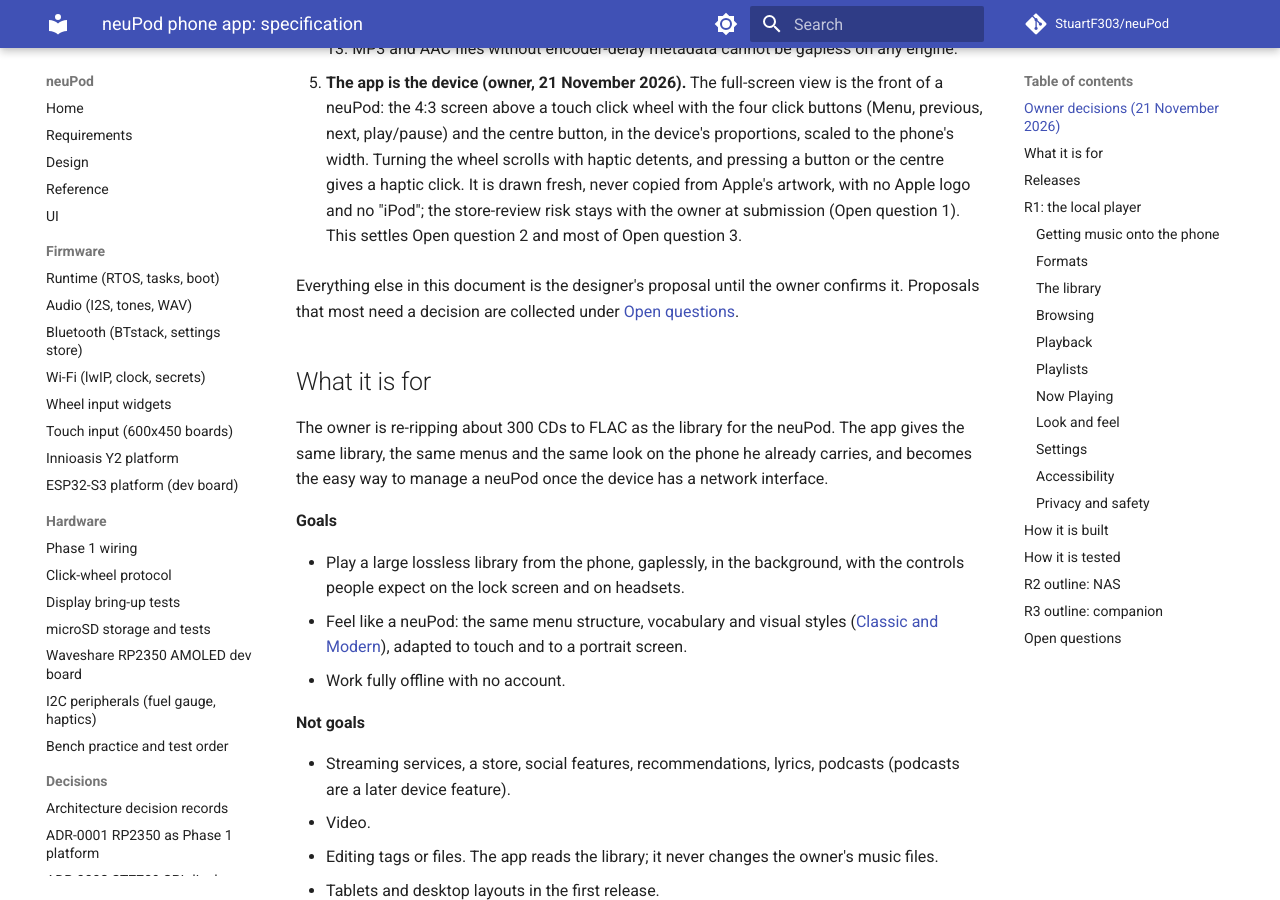
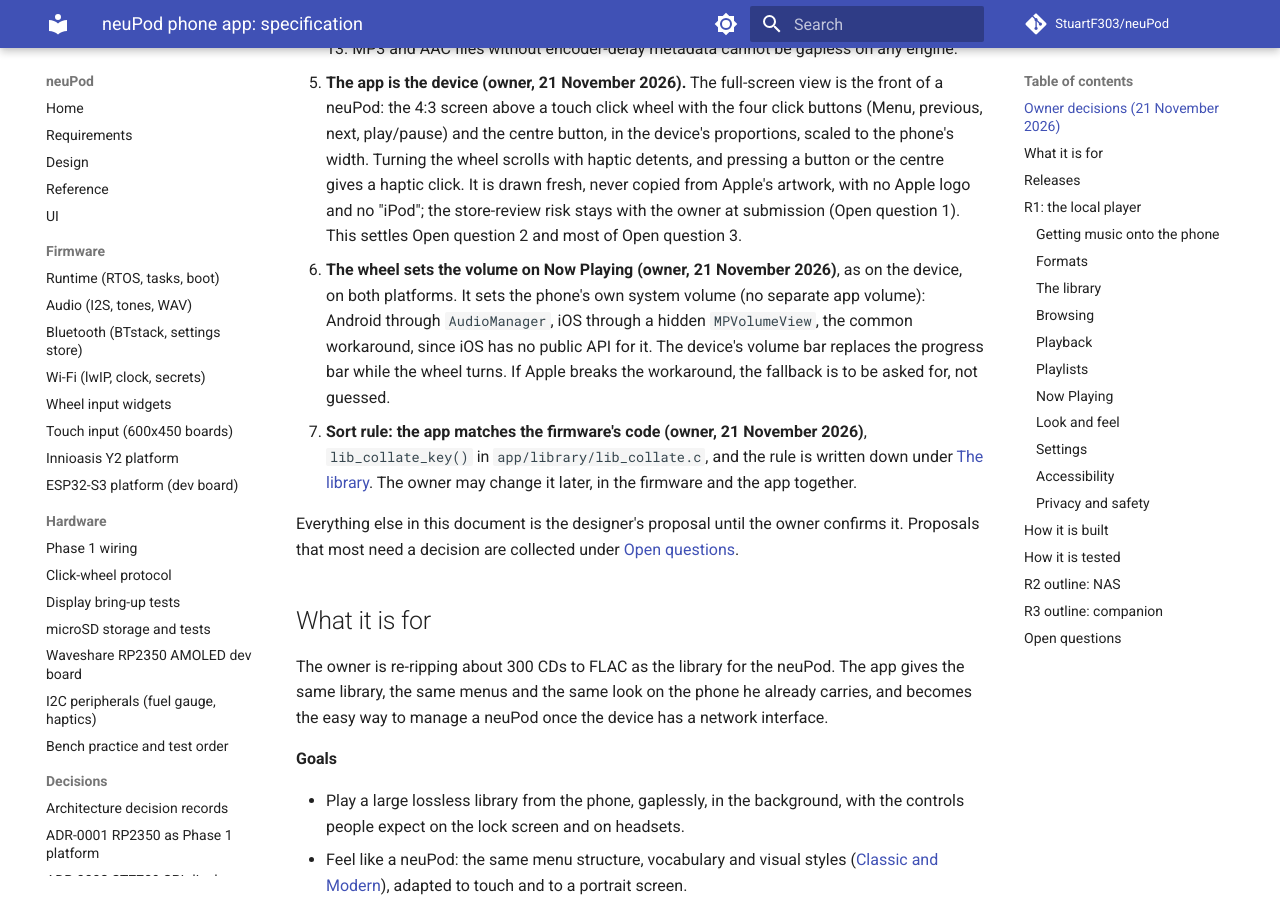
Before and after one commit to StuartF303/neuPod, an MkDocs documentation site: the page built from docs/app/README.md, in a window 1280 px wide and 900 px high, scrolled down 919 px. Built offline with MkDocs 1.6.1 and Material for MkDocs 9.7.7, drawn with Linux system fonts in a browser that asks for light colours; comment, search, counter and statistics services are not loaded; some of the changed text lies outside the part shown.

Commit message:
docs(app): owner decisions 10 and 11, wheel volume and the sort rule
Co-Authored-By: Claude Opus 5.5 <noreply@anthropic.com>

```diff
--- a/docs/app/README.md
+++ b/docs/app/README.md
@@ -35,6 +35,13 @@ Status: specification, 21 November 2026. Nothing is built. The working instructi
    button or the centre gives a haptic click. It is drawn fresh, never copied from Apple's artwork, with no Apple logo
    and no "iPod"; the store-review risk stays with the owner at submission (Open question 1). This settles Open
    question 2 and most of Open question 3.
+10. **The wheel sets the volume on Now Playing (owner, 21 November 2026)**, as on the device, on both platforms. It
+    sets the phone's own system volume (no separate app volume): Android through `AudioManager`, iOS through a hidden
+    `MPVolumeView`, the common workaround, since iOS has no public API for it. The device's volume bar replaces the
+    progress bar while the wheel turns. If Apple breaks the workaround, the fallback is to be asked for, not guessed.
+11. **Sort rule: the app matches the firmware's code (owner, 21 November 2026)**, `lib_collate_key()` in
+    `app/library/lib_collate.c`, and the rule is written down under [The library](#the-library). The owner may change
+    it later, in the firmware and the app together.
 
 Everything else in this document is the designer's proposal until the owner confirms it. Proposals that most need a
 decision are collected under [Open questions](#open-questions).
@@ -108,6 +115,12 @@ exactly as the device does; it is never hidden and never stops the queue.
   reads files that are new or changed. Removing a folder removes its tracks from the library and nothing else.
 - Sizing target: 20,000 tracks. First scan of 5,000 FLAC files in under five minutes on a mid-range phone; a rescan
   with no changes in under ten seconds. (Targets are proposals; measure and report.)
+- **Sort rule (owner decision 11):** names sort by a collation key built as the firmware's `lib_collate_key()` does.
+  A sort tag is used when present, otherwise the name. One leading article is skipped, in any case, when something
+  follows it: `The `, `A ` or `An ` ("The Beatles" under B, "A Perfect Circle" under P). Letters compare without
+  case and with accents folded. Order: symbols first, then digits, then letters. The fast-scroll letter is the
+  first letter of the key, `#` for a digit or symbol. `docs/ui.md` still says "A "/"An " are not skipped; the code
+  is the reference until the owner changes both.
 - Ratings (0 to 5), play counts, last played and skip counts are kept per track in the app's own database, keyed so
   that they survive a rescan and a file move within the library.
 
@@ -139,7 +152,8 @@ Playing).
   transport buttons; correct behaviour on interruptions (a call pauses; unplugging headphones pauses; another app
   taking audio pauses).
 - **Resume:** reopening the app restores the queue, the track and the position.
-- Volume is the phone's own volume. The app shows no separate volume control beyond the system's.
+- Volume is the phone's own volume. The app has no volume of its own; on Now Playing the wheel sets the system
+  volume and shows the device's volume bar (owner decision 10).
 - The output in use (phone speaker, wired, Bluetooth or AirPlay) is shown by an icon, as on the device. No Cast in R1
   (owner decision 6).
 - No resampling or processing in the app. Where the platform lets the app pass the file's sample rate through to an
```
Also changed, not shown: docs/app/PROGRESS.md (+3 -3 lines).
